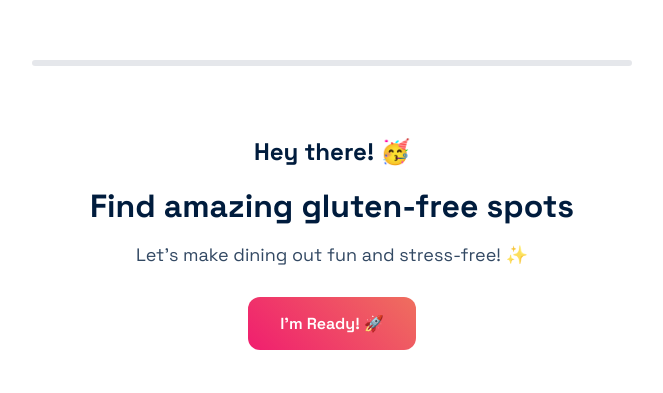
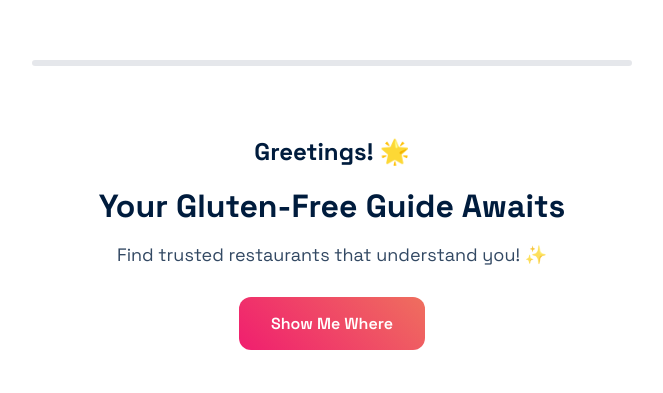
Before and after one commit to 8Gaston8/Quiz-Alone, a plain HTML site: page index.html in a window 1280 px wide. Shown: the part 175-568 px from the top of the page, without its empty margins (308-971 px from the left). Drawn offline with Linux system fonts and the light colour scheme.

Commit message:
Added iterations of the intro screen.

```diff
--- a/index.html
+++ b/index.html
@@ -24,12 +24,12 @@ mixpanel.init('077ff37ea1f556ace8f37a5754faca1c');</script>
 
         <div id="landing" class="section active">
             <div class="landing-content">
-                <h2 class="brand">Hey there! 🥳</h2>
+                <h2 class="brand" id="landing-emoji"></h2>
                 <div class="hero-section">
                     <div class="text-content">
-                        <h1>Find amazing gluten-free spots</h1>
-                        <p class="intro-text">Let's make dining out fun and stress-free! ✨</p>
-                        <button id="start-quiz" class="cta-button">I'm Ready! 🚀</button>
+                        <h1 id="landing-title"></h1>
+                        <p class="intro-text" id="landing-description"></p>
+                        <button id="start-quiz" class="cta-button" id="landing-button"></button>
                     </div>
                 </div>
             </div>
@@ -79,6 +79,7 @@ mixpanel.init('077ff37ea1f556ace8f37a5754faca1c');</script>
     <script src="quiz.js"></script>
     <script src="api.js"></script>
     <script src="tracking.js"></script>
+    <script src="intro_screens.js"></script>
     <script src="script.js"></script>
 </body>
 </html>
--- /dev/null
+++ b/intro_screens.js
@@ -0,0 +1,88 @@
+const introScreens = [
+    {
+        emoji: "Hey there! 🥳",
+        title: "Find amazing gluten-free spots",
+        description: "Let's make dining out fun and stress-free! ✨",
+        buttonText: "I'm Ready"
+    },
+    {
+        emoji: "Welcome! 🌟",
+        title: "Your Gluten-Free Adventure Starts Here",
+        description: "Discover a world of safe and delicious dining! ✨",
+        buttonText: "Start Exploring"
+    },
+    {
+        emoji: "Hi Friend! 👋",
+        title: "Never Worry About Gluten Again",
+        description: "Join thousands finding their perfect spots! ✨",
+        buttonText: "Let's Begin"
+    },
+    {
+        emoji: "Greetings! 🌟",
+        title: "Your Gluten-Free Guide Awaits",
+        description: "Find trusted restaurants that understand you! ✨",
+        buttonText: "Show Me Where"
+    },
+    {
+        emoji: "Hello! ⭐️",
+        title: "Discover Your New Favorite Places",
+        description: "Safe and delicious dining, curated for you! ✨",
+        buttonText: "Let's Go"
+    }
+];
+
+function selectRandomIntroScreen() {
+    const randomIndex = Math.floor(Math.random() * introScreens.length);
+    return introScreens[randomIndex];
+}
+
+function updateIntroScreen() {
+    const selectedIntro = selectRandomIntroScreen();
+
+    // Select random quiz version
+    const versions = ['Classic_Quiz', 'Lifestyle_Quiz', 'Experience_Quiz', 'Quick_Quiz', 'Extended_Quiz', 'Focused_Quiz'];
+    const randomQuizIndex = Math.floor(Math.random() * versions.length);
+    const selectedQuizVersion = versions[randomQuizIndex];
+
+    // Store the selected quiz version globally
+    window.currentQuizVersion = selectedQuizVersion;
+
+    // Update DOM elements
+    document.getElementById('landing-emoji').textContent = selectedIntro.emoji;
+    document.getElementById('landing-title').textContent = selectedIntro.title;
+    document.getElementById('landing-description').textContent = selectedIntro.description;
+    document.getElementById('start-quiz').textContent = selectedIntro.buttonText;
+
+    // Track the intro screen view with mixpanel, now including the correct quiz version
+    mixpanel.track('indirectQuiz_screen_viewed', {
+        screen_name: 'welcome_screen',
+        intro_version: selectedIntro.title,
+        quiz_version: selectedQuizVersion,
+        quiz_description: getQuizDescription(selectedQuizVersion)
+    });
+
+    // Select the appropriate quiz data based on version
+    switch(selectedQuizVersion) {
+        case 'Classic_Quiz':
+            window.quizData = quizDataA;
+            break;
+        case 'Lifestyle_Quiz':
+            window.quizData = quizDataB;
+            break;
+        case 'Experience_Quiz':
+            window.quizData = quizDataC;
+            break;
+        case 'Quick_Quiz':
+            window.quizData = quizDataD;
+            break;
+        case 'Extended_Quiz':
+            window.quizData = quizDataE;
+            break;
+        case 'Focused_Quiz':
+            window.quizData = quizDataF;
+            break;
+    }
+}
+
+// Initialize the intro screen when the page loads
+document.addEventListener('DOMContentLoaded', updateIntroScreen);
```
